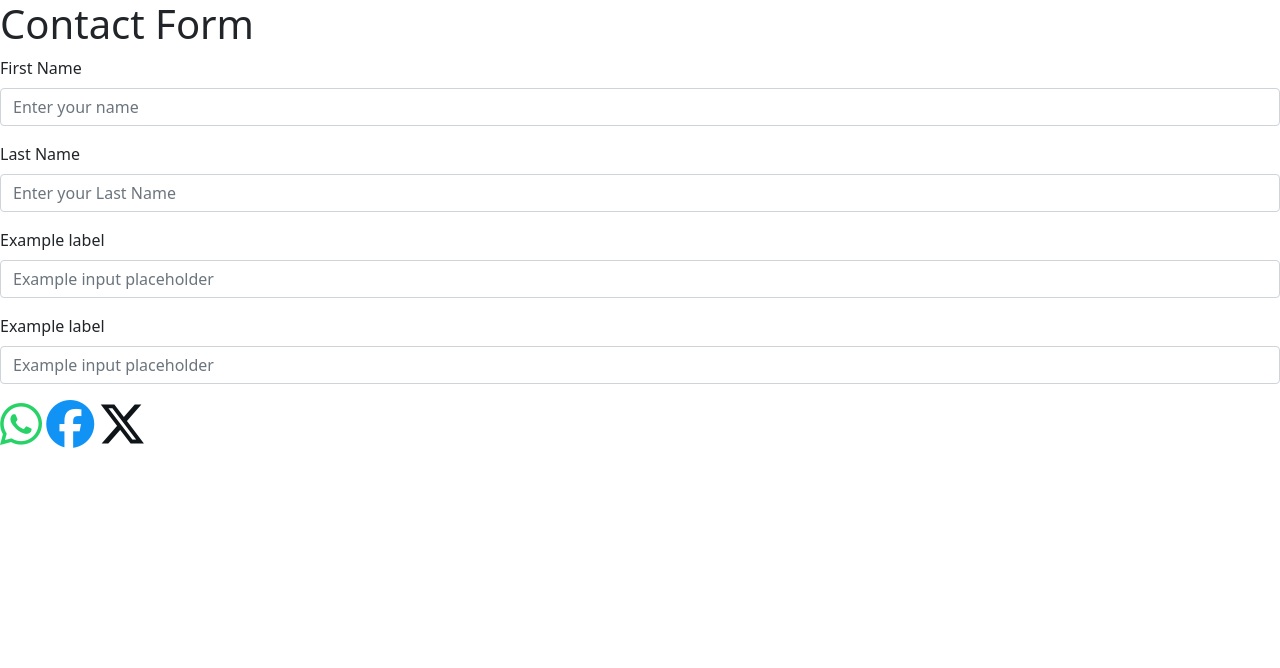
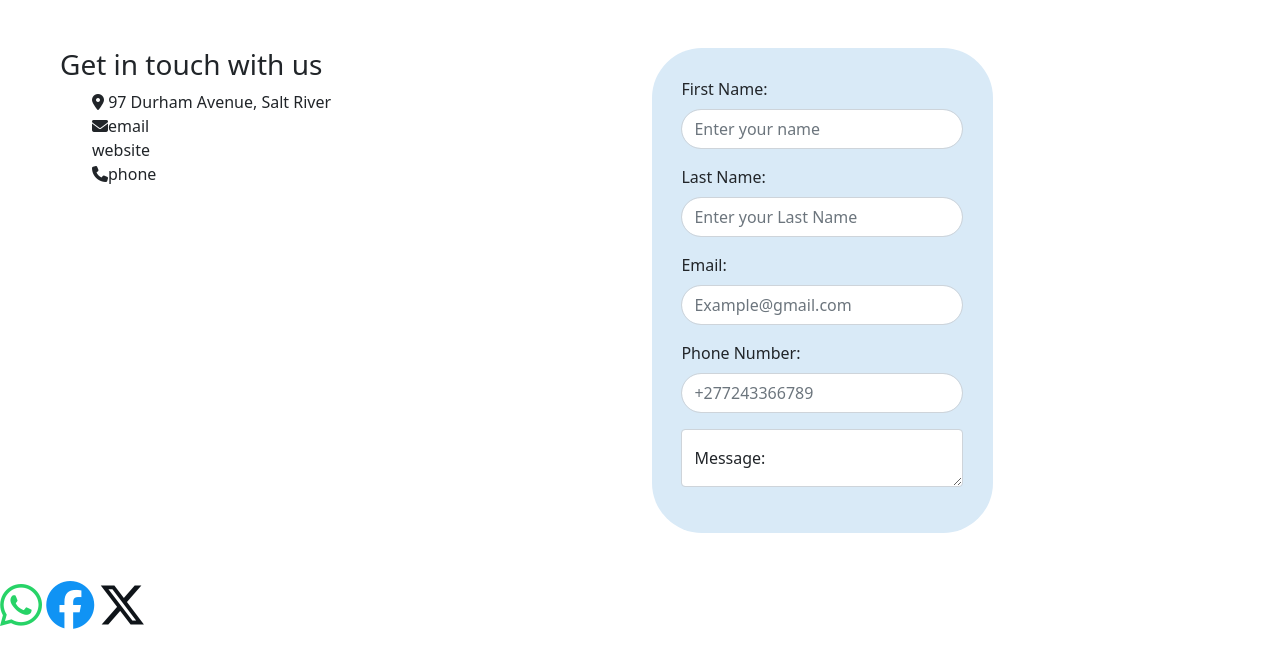
Before and after one commit to bngcwayi/contact_form, a plain HTML site: page index.html in a window 1280 px wide. Drawn offline with nearby package versions, Linux system fonts and the light colour scheme.

Commit message:
added labels on the form and styled it as well

```diff
--- a/index.html
+++ b/index.html
@@ -22,49 +22,72 @@
     <title>ContactForm</title>
   </head>
   <body>
-    <h1>Contact Form</h1>
+    <div class="container-form">
+      <div class="row m-5">
+        <div class="col-6">
+          <h3>Get in touch with us</h3>
+          <ul>
+            <li>
+              <i class="fa-solid fa-location-dot"></i> 97 Durham Avenue, Salt
+              River
+            </li>
+            <li><i class="fa-solid fa-envelope"></i>email</li>
+            <li>website</li>
+            <li><i class="fa-solid fa-phone"></i>phone</li>
+          </ul>
+        </div>
+        <div class="col-6">
           <form action="">
             <div class="mb-3">
-        <label for="formGroupExampleInput" class="form-label">First Name</label>
+              <label for="name" class="form-label">First Name:</label>
               <input
                 type="text"
-          class="form-control"
-          id="formGroupExampleInput"
+                class="form-control rounded-pill"
+                id="first-name"
                 placeholder="Enter your name"
+                required
               />
             </div>
             <div class="mb-3">
-        <label for="formGroupExampleInput2" class="form-label">Last Name</label>
+              <label for="last-name" class="form-label">Last Name:</label>
               <input
                 type="text"
-          class="form-control"
-          id="formGroupExampleInput2"
+                class="form-control rounded-pill"
+                id="last-name"
                 placeholder="Enter your Last Name"
+                required
               />
             </div>
             <div class="mb-3">
-        <label for="formGroupExampleInput" class="form-label"
-          >Example label</label
-        >
+              <label for="email" class="form-label">Email:</label>
               <input
-          type="text"
-          class="form-control"
-          id="formGroupExampleInput"
-          placeholder="Example input placeholder"
+                type="email"
+                class="form-control rounded-pill"
+                id="email"
+                placeholder="Example@gmail.com"
               />
             </div>
             <div class="mb-3">
-        <label for="formGroupExampleInput" class="form-label"
-          >Example label</label
-        >
+              <label for="number" class="form-label">Phone Number:</label>
               <input
-          type="text"
-          class="form-control"
-          id="formGroupExampleInput"
-          placeholder="Example input placeholder"
+                type="number"
+                class="form-control rounded-pill"
+                id="phone-number"
+                placeholder="+277243366789"
               />
             </div>
+            <div class="form-floating mb-3">
+              <textarea
+                class="form-control rounded"
+                placeholder="Write your message here...."
+                id="floatingTextarea"
+              ></textarea>
+              <label for="floatingTextarea">Message:</label>
+            </div>
           </form>
+        </div>
+      </div>
+    </div>
     <div class="social-media">
       <footer>
         <a href=""><i class="fa-brands fa-whatsapp" id="whatsapp-icon"></i></a>
--- a/style.css
+++ b/style.css
@@ -1,3 +1,32 @@
+/*contact form styling*/
+.container-form {
+  margin-top: 20px;
+}
+ul {
+  list-style: none;
+}
+
+form {
+  width: 60%;
+  border-radius: 50px;
+  border: 1px solid transparent;
+  background-color: #d9eaf7;
+  padding: 5%;
+}
+#first-name {
+  height: 40px;
+}
+#last-name {
+  height: 40px;
+}
+#email {
+  height: 40px;
+}
+#phone-number {
+  height: 40px;
+}
+
+/*Social media icon styling*/
 #whatsapp-icon {
   color: #27d367;
   font-size: 3rem;
```
Lines whose indentation alone changed are shown as unchanged.
